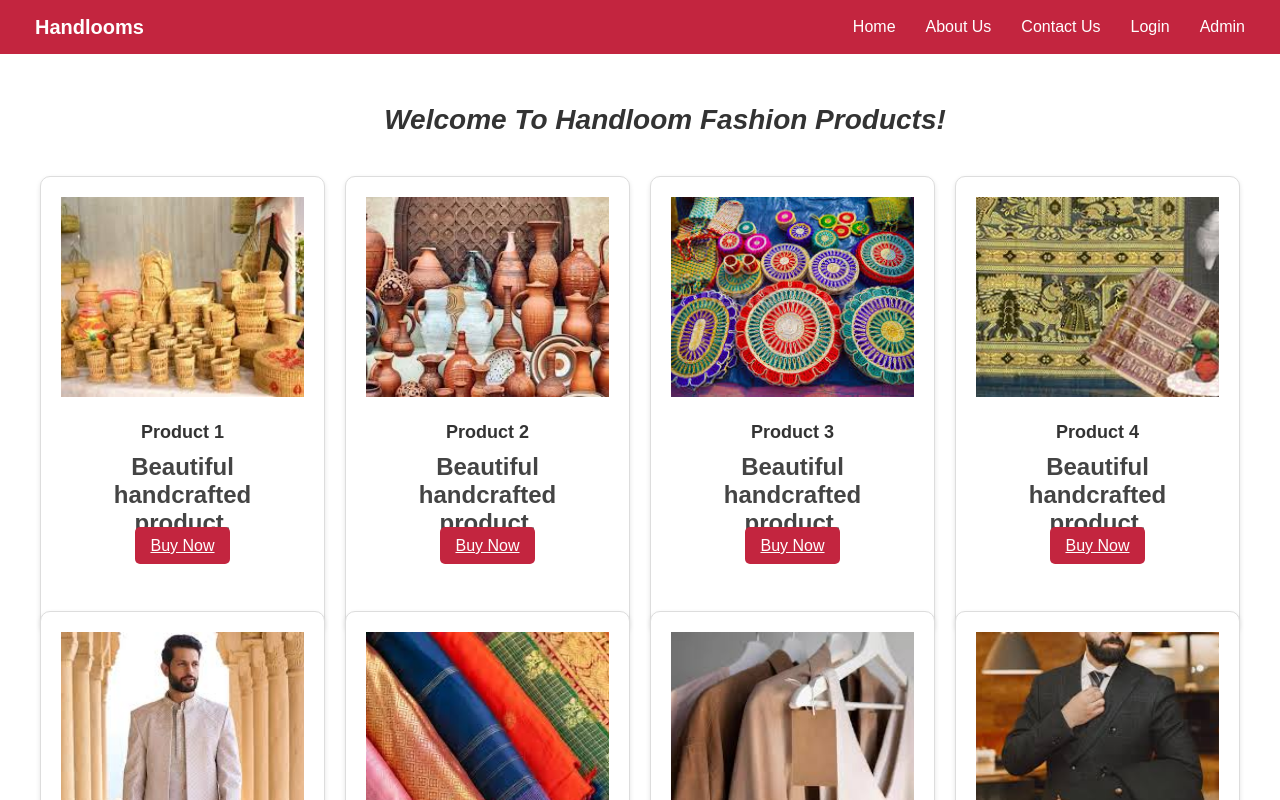
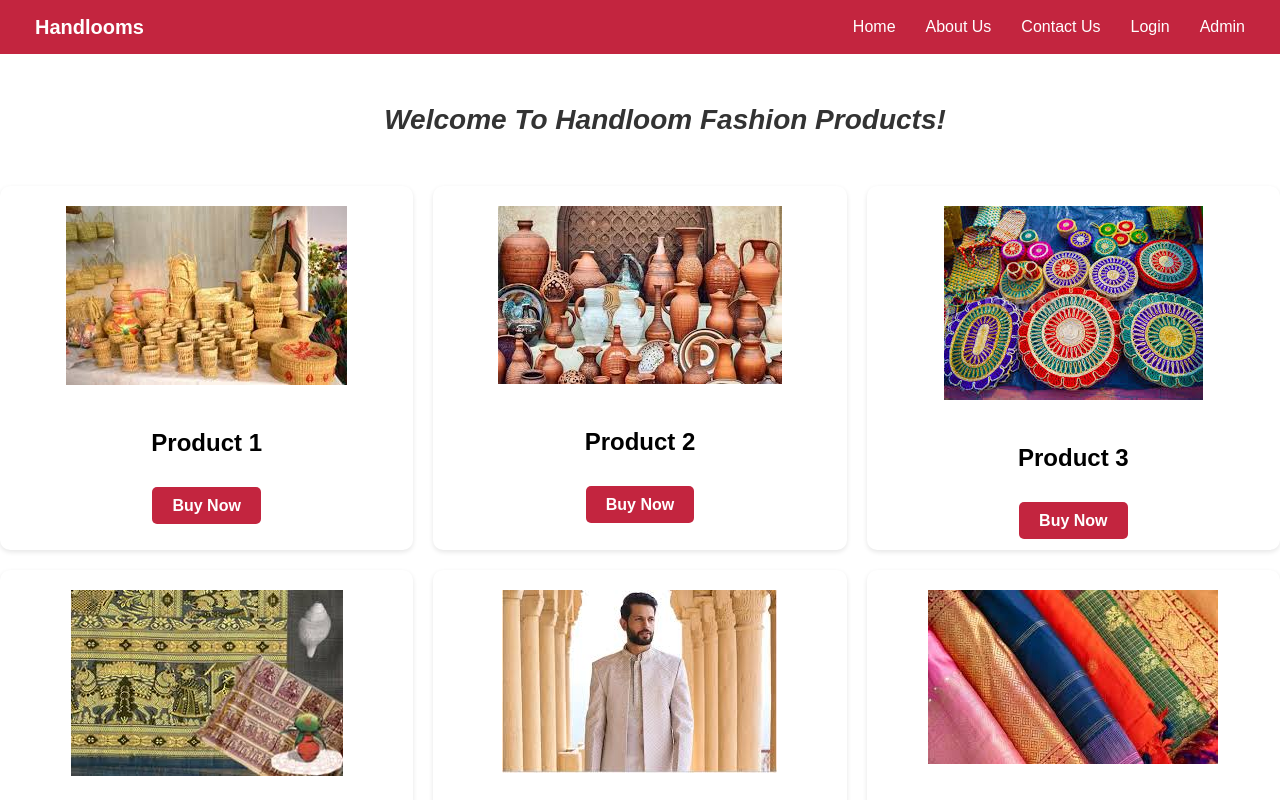
Before and after one commit to dhanushbondu/Handloom_JFSD_SpringBoot, a React (Vite) app in the folder clint/: page / in a window 1280 px wide. Shown: the top 800 px of the page. Built offline with nearby package versions, Linux system fonts and the light colour scheme; the HTML template or start-up script is replaced by a standard one.

Commit message:
changes in main page

```diff
--- a/clint/src/Components/HomeMain.css
+++ /dev/null
@@ -1,136 +0,0 @@
-/* Reset the margin and padding for the body and html */
-body, html {
-  margin: 0;
-  padding: 0;
-  font-family: Arial, sans-serif;
-  box-sizing: border-box;
-}
-
-/* Navbar styling */
-.navbar {
-  display: flex;
-  justify-content: space-between;
-  align-items: center;
-  background-color: #c3253f;
-  padding: 10px 20px;
-  color: white;
-}
-
-/* Products grid */
-.products-grid {
-  display: grid;
-  grid-template-columns: repeat(4, 1fr); /* 4 items per row */
-  gap: 20px;
-  padding: 20px;
-  margin: 20px;
-}
-
-/* Responsive adjustments */
-@media (max-width: 1024px) {
-  .products-grid {
-    grid-template-columns: repeat(3, 1fr); /* 3 items per row for medium screens */
-  }
-}
-
-@media (max-width: 768px) {
-  .products-grid {
-    grid-template-columns: repeat(2, 1fr); /* 2 items per row for smaller screens */
-  }
-}
-
-@media (max-width: 480px) {
-  .products-grid {
-    grid-template-columns: 1fr; /* 1 item per row for very small screens */
-  }
-}
-
-/* Card styling */
-.card {
-  background-color: #fff;
-  border: 1px solid #ddd;
-  border-radius: 8px;
-  box-shadow: 0 4px 6px rgba(0, 0, 0, 0.1);
-  overflow: hidden;
-  text-align: center;
-  display: flex;
-  flex-direction: column;
-  justify-content: space-between;
-  height: 100%;
-}
-
-.card img {
-  width: 100%;
-  height: 200px;
-  object-fit: cover;
-  transition: transform 0.3s ease-in-out;
-}
-
-.card:hover img {
-  transform: scale(1.1);
-}
-
-.card-body {
-  padding: 15px;
-  flex-grow: 1;
-}
-
-.card-body h5 {
-  margin: 10px 0;
-  font-size: 18px;
-  color: #333;
-}
-
-.card-body p {
-  font-size: 14px;
-  color: #666;
-}
-
-.btn {
-  padding: 10px 15px;
-  background-color: #c3253f;
-  color: white;
-  border: none;
-  border-radius: 5px;
-  cursor: pointer;
-  transition: background-color 0.3s;
-  width: 100%; /* Make the button span the full width */
-}
-
-.btn:hover {
-  background-color: #9e1e35;
-}
-
-/* Promo Section */
-.promo-section {
-  text-align: center;
-  padding: 40px 20px;
-  margin-top: 50px;
-  background-color: #f9f9f9;
-}
-
-.promo-title {
-  color: #c3253f;
-  font-family: "Georgia", serif;
-  font-weight: bold;
-}
-
-.promo-text {
-  color: #555;
-  font-size: 18px;
-  max-width: 800px;
-  margin: 20px auto;
-  line-height: 1.6;
-}
-
-.promo-btn {
-  background-color: #c3253f;
-  color: #fff;
-  padding: 10px 20px;
-  text-decoration: none;
-  border-radius: 5px;
-  font-weight: bold;
-}
-
-.promo-btn:hover {
-  background-color: #a51e35;
-}
--- a/clint/src/Components/HomeMain.jsx
+++ b/clint/src/Components/HomeMain.jsx
@@ -1,6 +1,5 @@
 import React, { useState, useEffect } from "react";
 import Navbar from "./Navbar1";
-import './HomeMain.css';
 import img1 from "../Images/img1.jpeg";
 import img2 from "../Images/img5.jpeg";
 import img3 from "../Images/img3.jpeg";
@@ -21,18 +20,18 @@ function HomeMain() {
 
   // Array of product data
   const products = [
-    { id: 1, img: img1, title: "Product 1", description: "Beautiful handcrafted product." },
-    { id: 2, img: img2, title: "Product 2", description: "Beautiful handcrafted product." },
-    { id: 3, img: img3, title: "Product 3", description: "Beautiful handcrafted product." },
-    { id: 4, img: img4, title: "Product 4", description: "Beautiful handcrafted product." },
-    { id: 5, img: img5, title: "Product 5", description: "Beautiful handcrafted product." },
-    { id: 6, img: img6, title: "Product 6", description: "Beautiful handcrafted product." },
-    { id: 7, img: img7, title: "Product 7", description: "Beautiful handcrafted product." },
-    { id: 8, img: img8, title: "Product 8", description: "Beautiful handcrafted product." },
-    { id: 9, img: img9, title: "Product 9", description: "Beautiful handcrafted product." },
-    { id: 10, img: img10, title: "Product 10", description: "Beautiful handcrafted product." },
-    { id: 11, img: img11, title: "Product 11", description: "Beautiful handcrafted product." },
-    { id: 12, img: img12, title: "Product 12", description: "Beautiful handcrafted product." },
+    { id: 1, img: img1, title: "Product 1" },
+    { id: 2, img: img2, title: "Product 2" },
+    { id: 3, img: img3, title: "Product 3" },
+    { id: 4, img: img4, title: "Product 4" },
+    { id: 5, img: img5, title: "Product 5" },
+    { id: 6, img: img6, title: "Product 6" },
+    { id: 7, img: img7, title: "Product 7" },
+    { id: 8, img: img8, title: "Product 8" },
+    { id: 9, img: img9, title: "Product 9" },
+    { id: 10, img: img10, title: "Product 10" },
+    { id: 11, img: img11, title: "Product 11" },
+    { id: 12, img: img12, title: "Product 12" },
   ];
 
   useEffect(() => {
@@ -65,14 +64,32 @@ function HomeMain() {
           {text}
         </h1>
       </div>
-      <div className="products-grid">
+      <div
+        style={{
+          display: "flex",
+          flexWrap: "wrap",
+          justifyContent: "center",
+          gap: "20px",
+          marginTop: "50px",
+        }}
+      >
+        {/* Dynamically generate product cards */}
         {products.map((product) => (
-          <div className="card" key={product.id}>
+          <div className="card" style={{ width: "18rem" }} key={product.id}>
             <img src={product.img} className="card-img-top" alt={product.title} />
             <div className="card-body">
-              <h5 className="card-title">{product.title}</h5>
-              <p className="card-text">{product.description}</p>
-              <a href="/signin" className="btn">
+            <h5 className="card-title" style={{ fontSize: "24px", fontWeight: "bold" }}>
+  {product.title}
+</h5>
+
+              <a href="/signin" className="buy-btn" style={{
+                backgroundColor: "#c3253f",
+                color: "#fff",
+                padding: "10px 20px",
+                textDecoration: "none",
+                borderRadius: "5px",
+                fontWeight: "bold",
+              }}>
                 Buy Now
               </a>
             </div>
@@ -80,9 +97,33 @@ function HomeMain() {
         ))}
       </div>
 
-      <div className="promo-section">
-        <h2 className="promo-title">Why Choose Handloom?</h2>
-        <p className="promo-text">
+      {/* Promotional Section */}
+      <div
+        style={{
+          textAlign: "center",
+          padding: "40px 20px",
+          marginTop: "50px",
+          backgroundColor: "#f9f9f9",
+        }}
+      >
+        <h2
+          style={{
+            color: "#c3253f",
+            fontFamily: "'Georgia', serif",
+            fontWeight: "bold",
+          }}
+        >
+          Why Choose Handloom?
+        </h2>
+        <p
+          style={{
+            color: "#555",
+            fontSize: "18px",
+            maxWidth: "800px",
+            margin: "20px auto",
+            lineHeight: "1.6",
+          }}
+        >
           Handlooms are more than just fabrics; they represent a legacy of art, culture,
           and craftsmanship passed down through generations. Every piece is a masterpiece,
           crafted with care, using techniques that reflect the heritage of our ancestors.
@@ -90,7 +131,18 @@ function HomeMain() {
           empower local artisans and preserve their rich traditions. Discover the magic of
           authentic handlooms, where every thread tells a story.
         </p>
-        <a href="/signin" className="promo-btn">
+        <a
+          href="/signin"
+          className="btn btn-secondary"
+          style={{
+            backgroundColor: "#c3253f",
+            color: "#fff",
+            padding: "10px 20px",
+            textDecoration: "none",
+            borderRadius: "5px",
+            fontWeight: "bold",
+          }}
+        >
           Learn More
         </a>
       </div>
```
